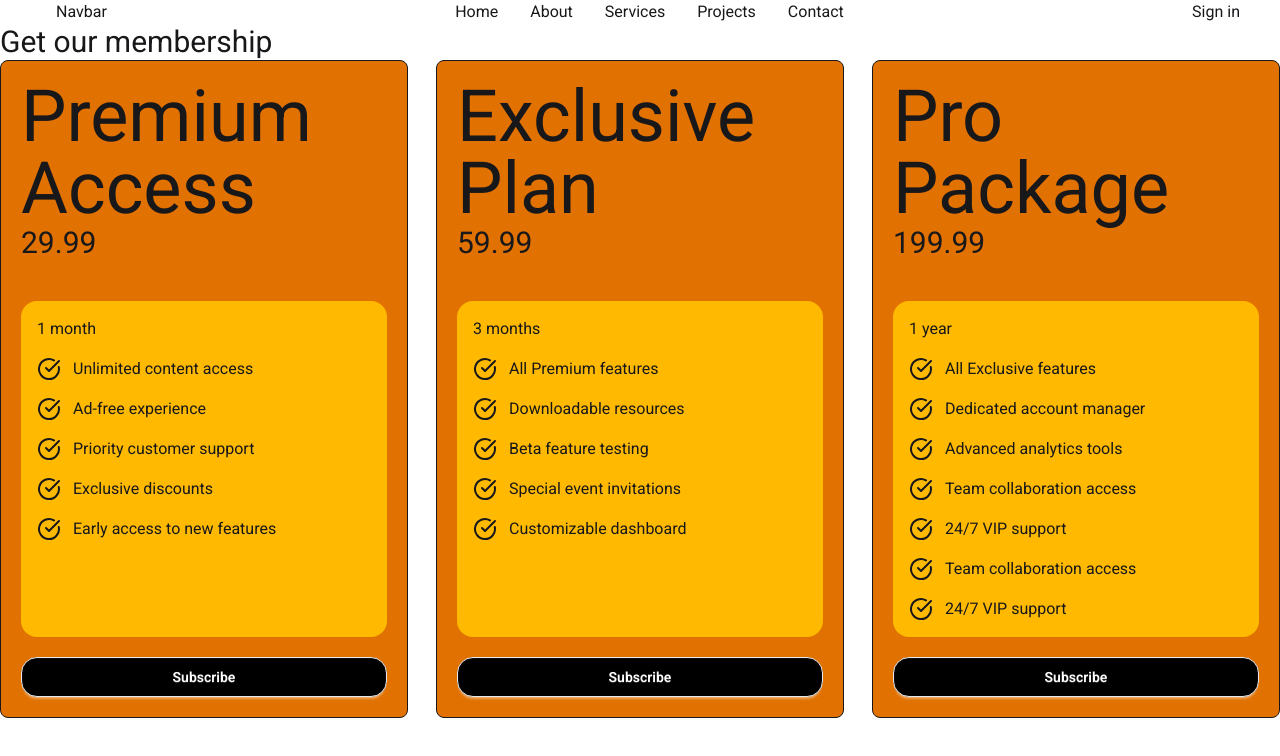
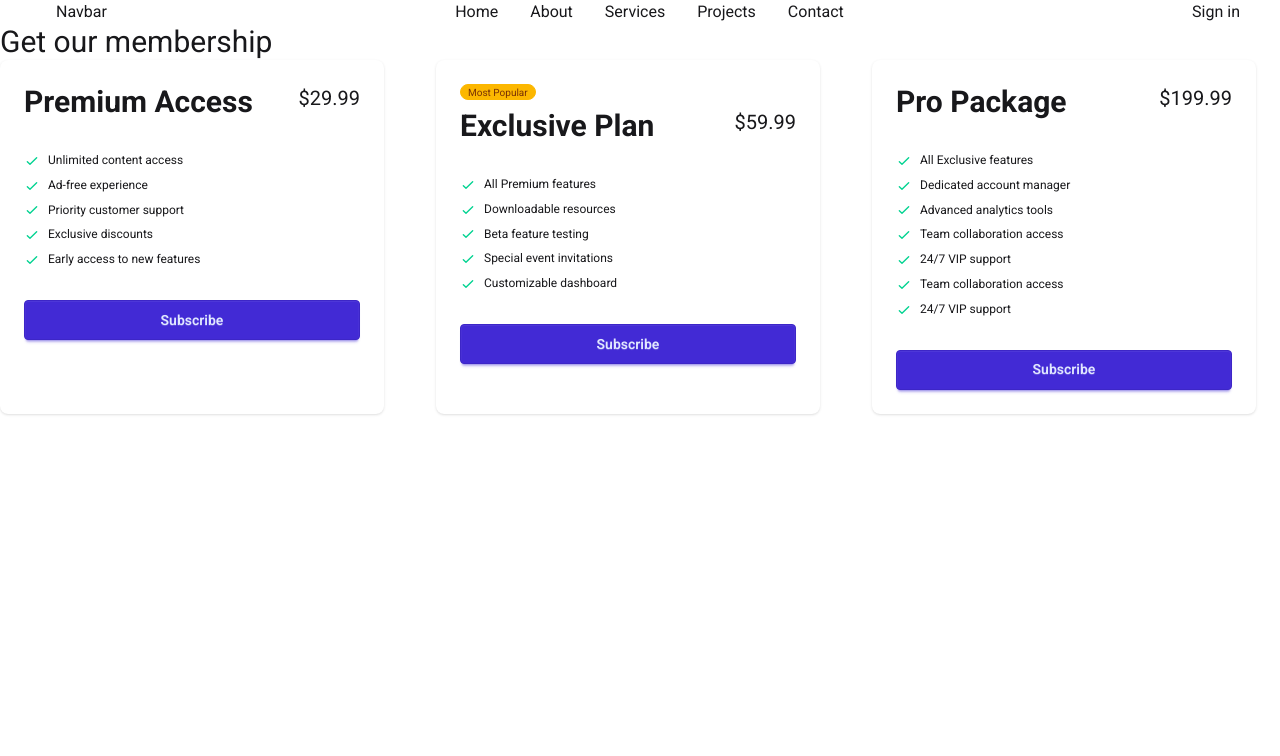
Before and after one commit to Wasima230Sultana/react-pricing-options, a React (Vite) app: page / in a window 1280 px wide. Shown: the top 756 px of the page. Built offline with nearby package versions, Linux system fonts and the light colour scheme.

Commit message:
Add daisypricing

```diff
--- a/public/pricingData.json
+++ b/public/pricingData.json
@@ -16,6 +16,7 @@
     "id": 2,
     "name": "Exclusive Plan",
     "price": 59.99,
+    "popular":true,
     "duration": "3 months",
     "features": [
       "All Premium features",
--- /dev/null
+++ b/src/Components/DaisyPricing.jsx
@@ -0,0 +1,36 @@
+import React from 'react';
+
+const DaisyPricing = ({pricing}) => {
+    const {name, price, features, popular} = pricing
+    return (
+        <div className="card w-96 bg-base-100 shadow-sm">
+  <div className="card-body">
+    {popular && <span className="badge badge-xs badge-warning">Most Popular</span>
+    }
+    <div className="flex justify-between">
+      <h2 className="text-3xl font-bold">{name}</h2>
+      <span className="text-xl">${price}</span>
+    </div>
+    <ul className="mt-6 flex flex-col gap-2 text-xs">
+     {
+        features.map((feature, index) =>
+         <li key={index}>
+        <svg xmlns="http://www.w3.org/2000/svg" className="size-4 me-2 inline-block text-success" fill="none" viewBox="0 0 24 24" stroke="currentColor"><path strokeLinecap="round" strokeLinejoin="round" strokeWidth="2" d="M5 13l4 4L19 7" /></svg>
+        <span>{feature}</span>
+      </li>)
+     }
+
+
+
+
+
+    </ul>
+    <div className="mt-6">
+      <button className="btn btn-primary btn-block">Subscribe</button>
+    </div>
+  </div>
+</div>
+    );
+};
+
+export default DaisyPricing;
--- a/src/Components/PricingOptions.jsx
+++ b/src/Components/PricingOptions.jsx
@@ -1,5 +1,6 @@
 import React, { use } from 'react';
 import PricingCard from './PricingCard';
+import DaisyPricing from './DaisyPricing';
 
 const PricingOptions = ({ pricingPromise }) => {
     const promiseData = use(pricingPromise);
@@ -9,11 +10,17 @@
         <div>
             <h2 className='text-3xl'>Get our membership</h2>
             <div className=' grid grid-cols-1 md:grid-cols-2 lg:grid-cols-3 gap-7'>
-                {
+                {/* {
                     promiseData.map((pricing => <PricingCard
                         key={pricing.id}
                         pricing={pricing}
                     ></PricingCard>))
+                } */}
+                {
+                    promiseData.map((pricing) => <DaisyPricing
+                    key={pricing.id}
+                    pricing = {pricing}
+                    ></DaisyPricing>)
                 }
             </div>
         </div>
```
